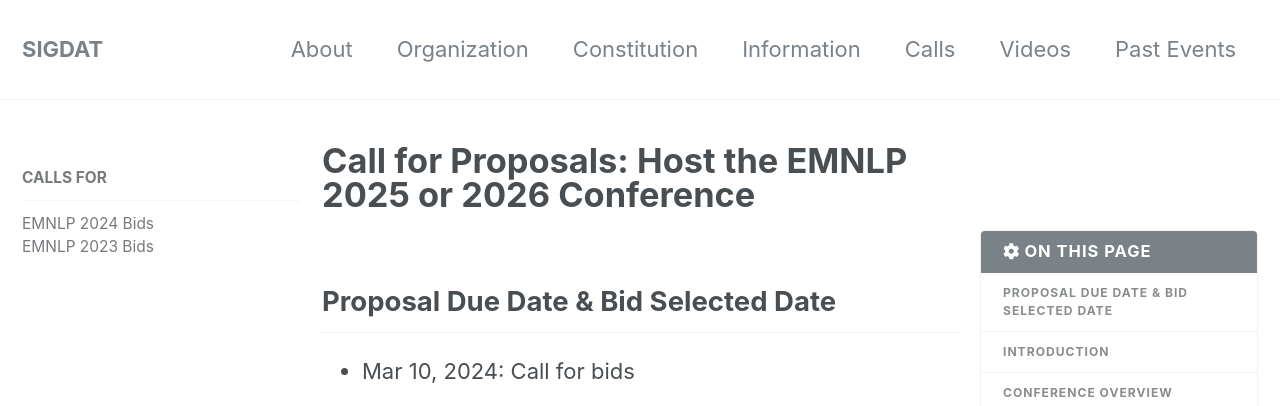
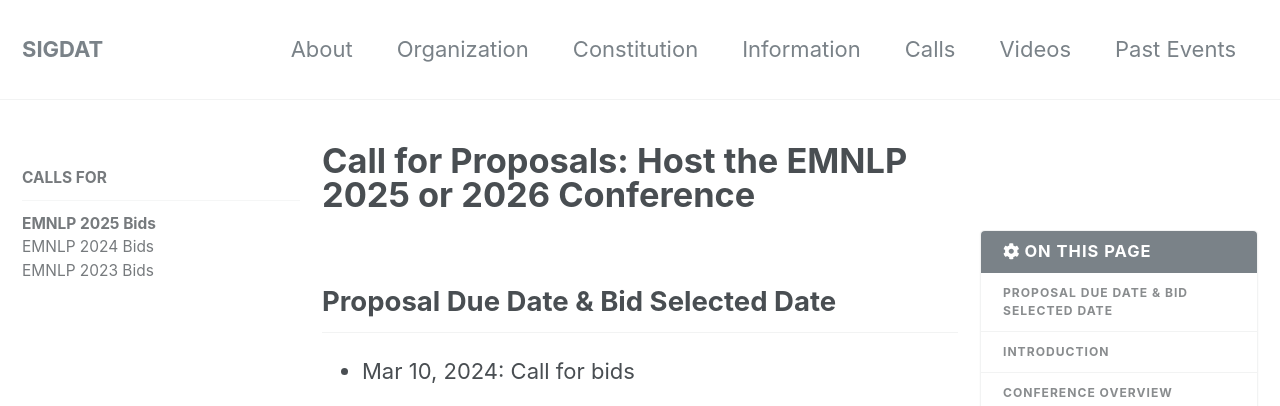
Before and after one commit to sigdat-org/sigdat, a Jekyll site: the page built from _pages/calls/2025.md, in a window 1280 px wide. Shown: the top 406 px of the page. Built offline with Jekyll 4.4.1, drawn with Linux system fonts in a browser that asks for light colours; nearby versions of some CDN libraries.

Commit message:
Fix navigation issue.

```diff
--- a/_data/navigation.yml
+++ b/_data/navigation.yml
@@ -13,7 +13,7 @@ main:
     url: /information
 
   - title: "Calls"
-    url: /calls/bids2024
+    url: /calls/bids2025
 
   - title: "Videos"
     url: /videos
@@ -24,6 +24,8 @@ main:
 calls:
   - title: Calls for
     children:
+      - title: "EMNLP 2025 Bids"
+        url: /calls/bids2025
       - title: "EMNLP 2024 Bids"
         url: /calls/bids2024
       - title: "EMNLP 2023 Bids"
```
